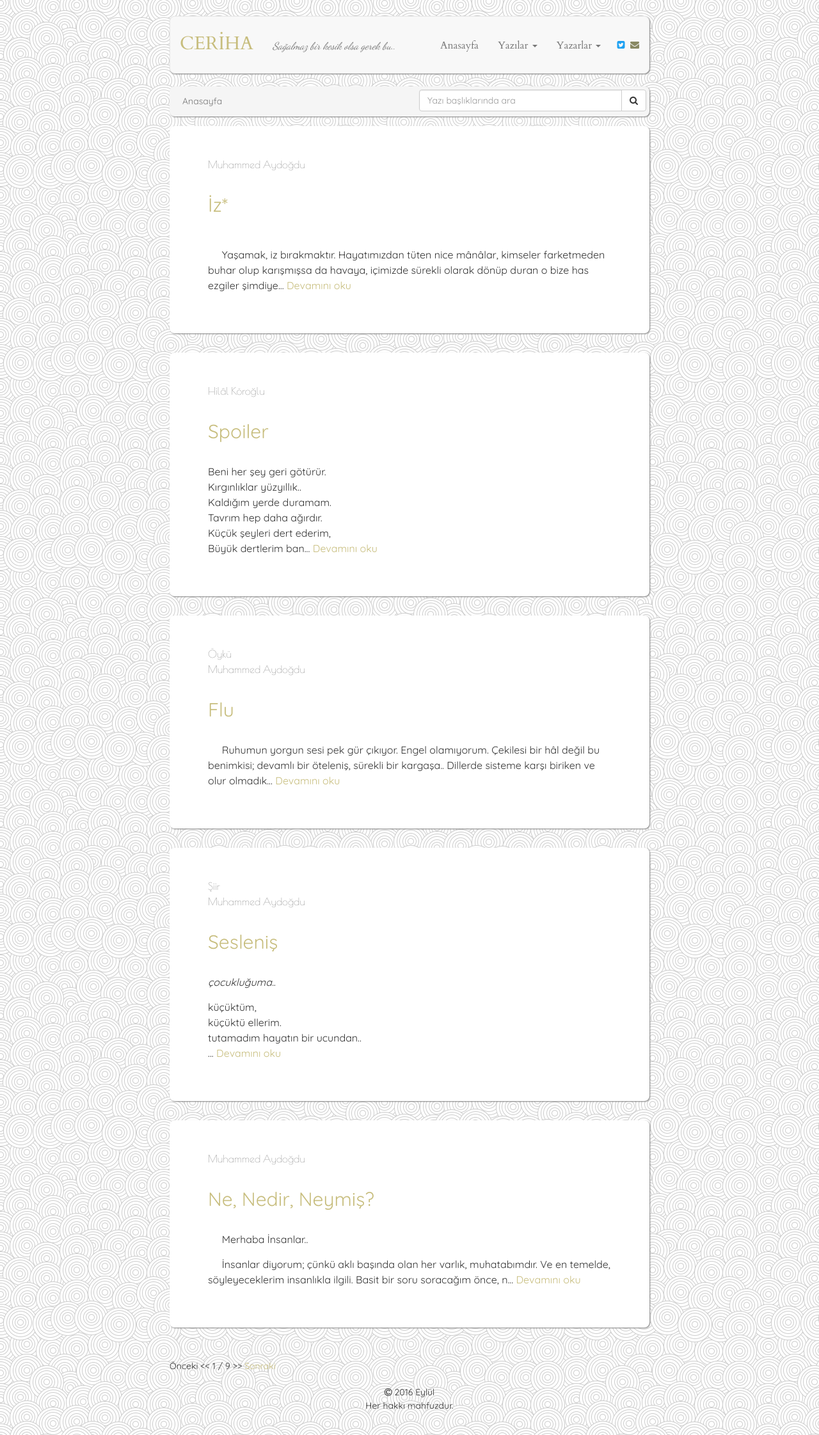
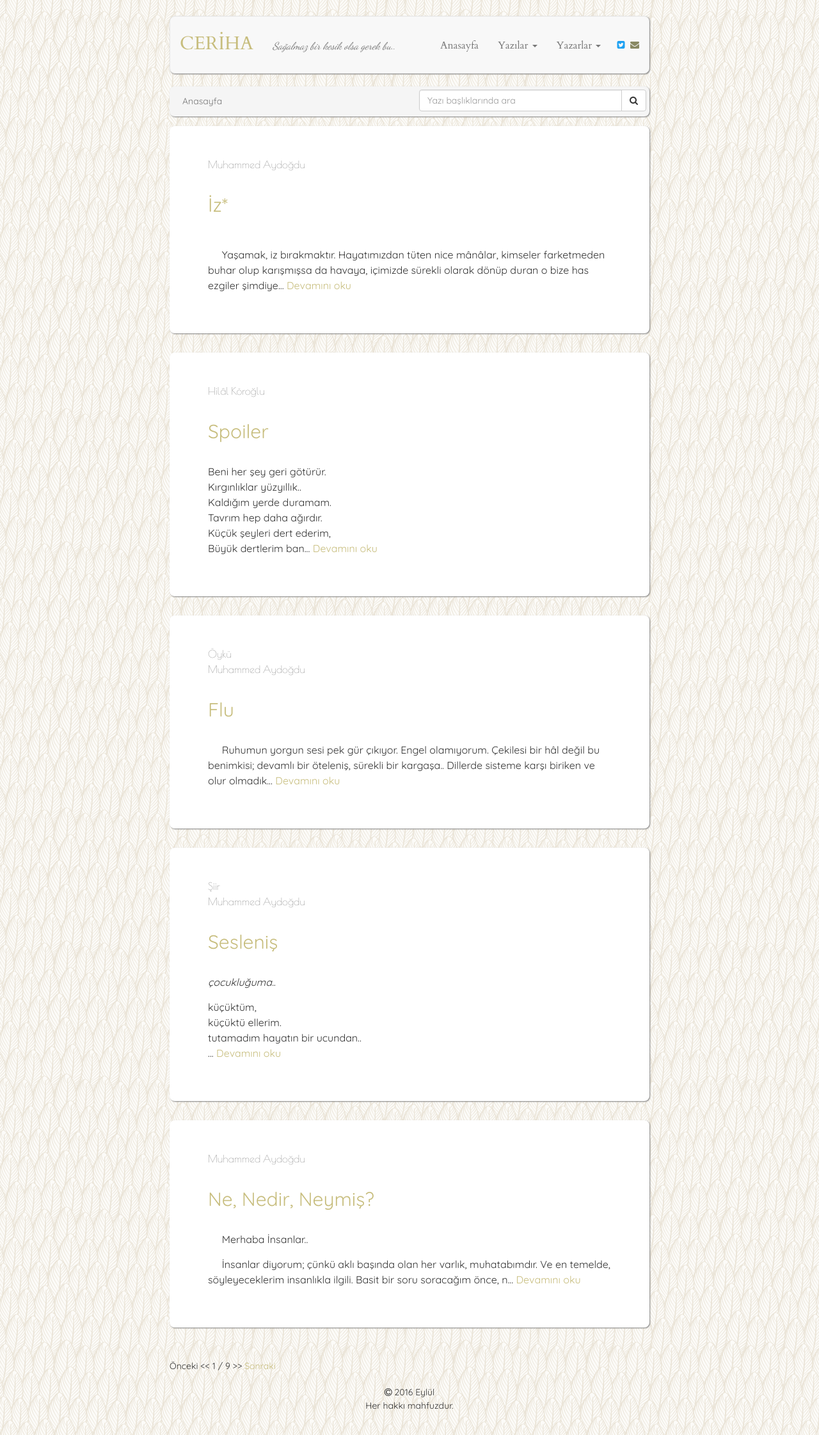
Before and after one commit to muhammedaydogdu/muhammedaydogdu.github.io, a Jekyll site: the page built from index.html, in a window 1280 px wide. Shown: the whole page at 64% size. Built offline with Jekyll 4.4.1, drawn with Linux system fonts in a browser that asks for light colours; some web fonts are replaced; the list of posts is cut into pages by our own code.

Commit message:
Update style.css

```diff
--- a/css/style.css
+++ b/css/style.css
@@ -15,7 +15,7 @@
 body {
   font-family: "Quicksand", "Times New Roman", serif;
   line-height: 1.5;
-  background: url("../images/swirl_pattern.png");
+  background: url("../images/upfeathers.png");
 }
 
 a {
```
